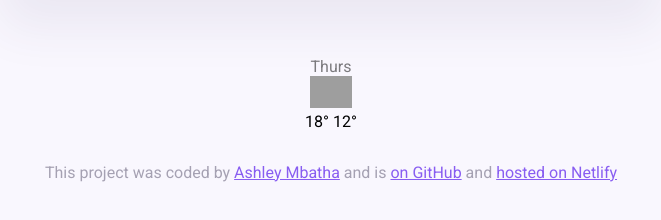
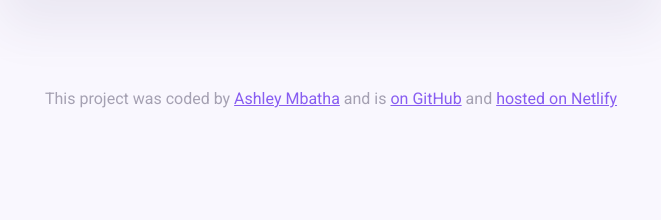
Before and after one commit to Ashley2112/SheCodes-Project, a website built with Parcel: page index.html in a window 1280 px wide. Shown: the part 396-616 px from the top of the page, without its empty margins (309-970 px from the left). Built offline with nearby package versions, Linux system fonts and the light colour scheme; grey boxes are pictures that could not be loaded.

Commit message:
Update index.html

```diff
--- a/index.html
+++ b/index.html
@@ -38,23 +38,6 @@
             </div>
     </div>
 
-<div class="weather-forecast">
-        <div class="row">
-            <div class="col-2">
-                <div class="weather-forecast-date">Thurs</div>
-                <img src="http://openweathermap.org/img/wn/50d@2x.png" alt="" width="42" />
-                <div class="weather-forecast-temperatures">
-                    <span class="weather-temperature-max">
-                        18°</span>
-                    <span class="weather-temperature-min">
-                        12°</span>
-                </div>
-            </div>
-        </div>
-    </div>
-
-    </div>
-
     </main>
     <footer>
       <p>
```
